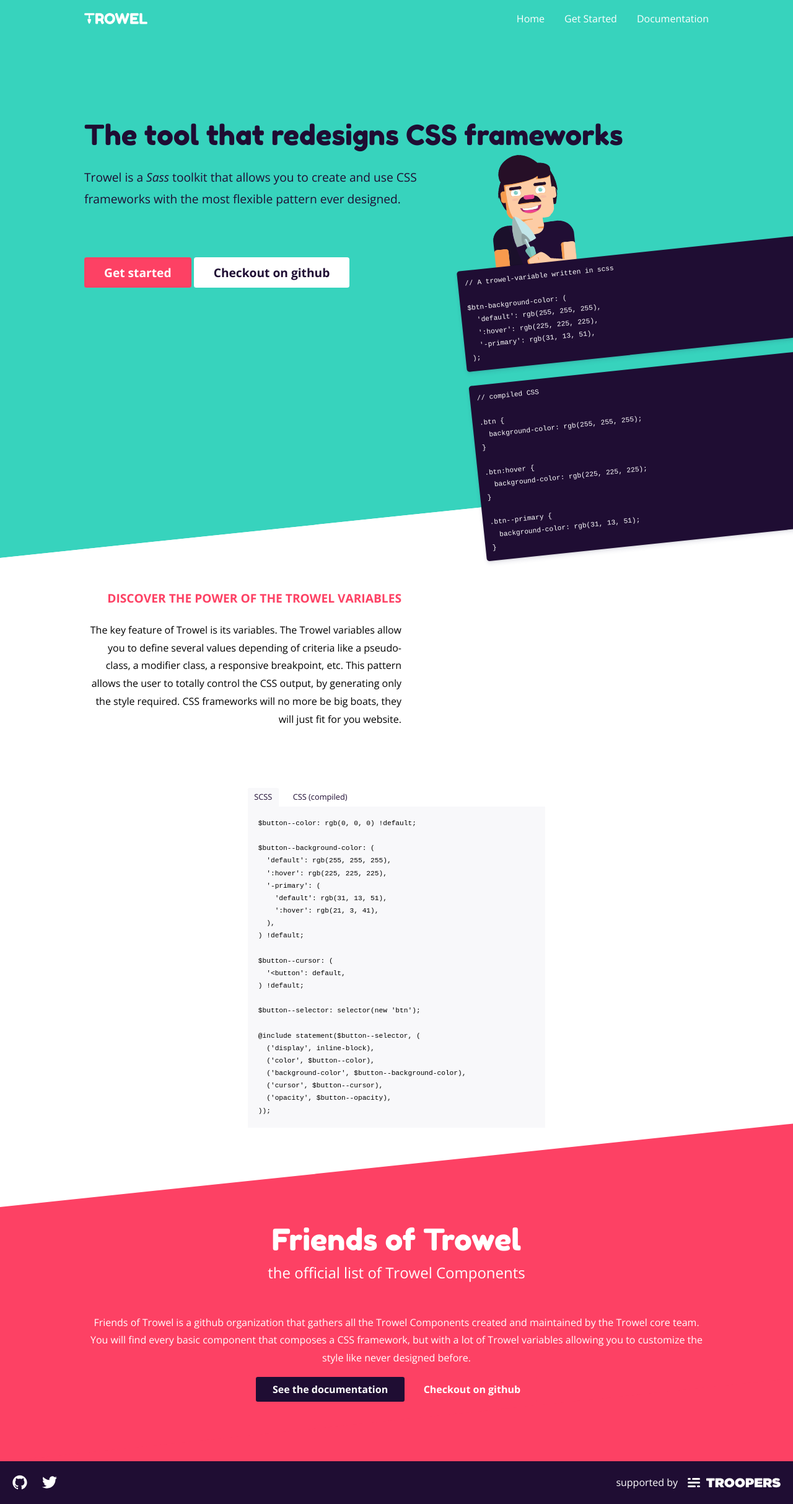
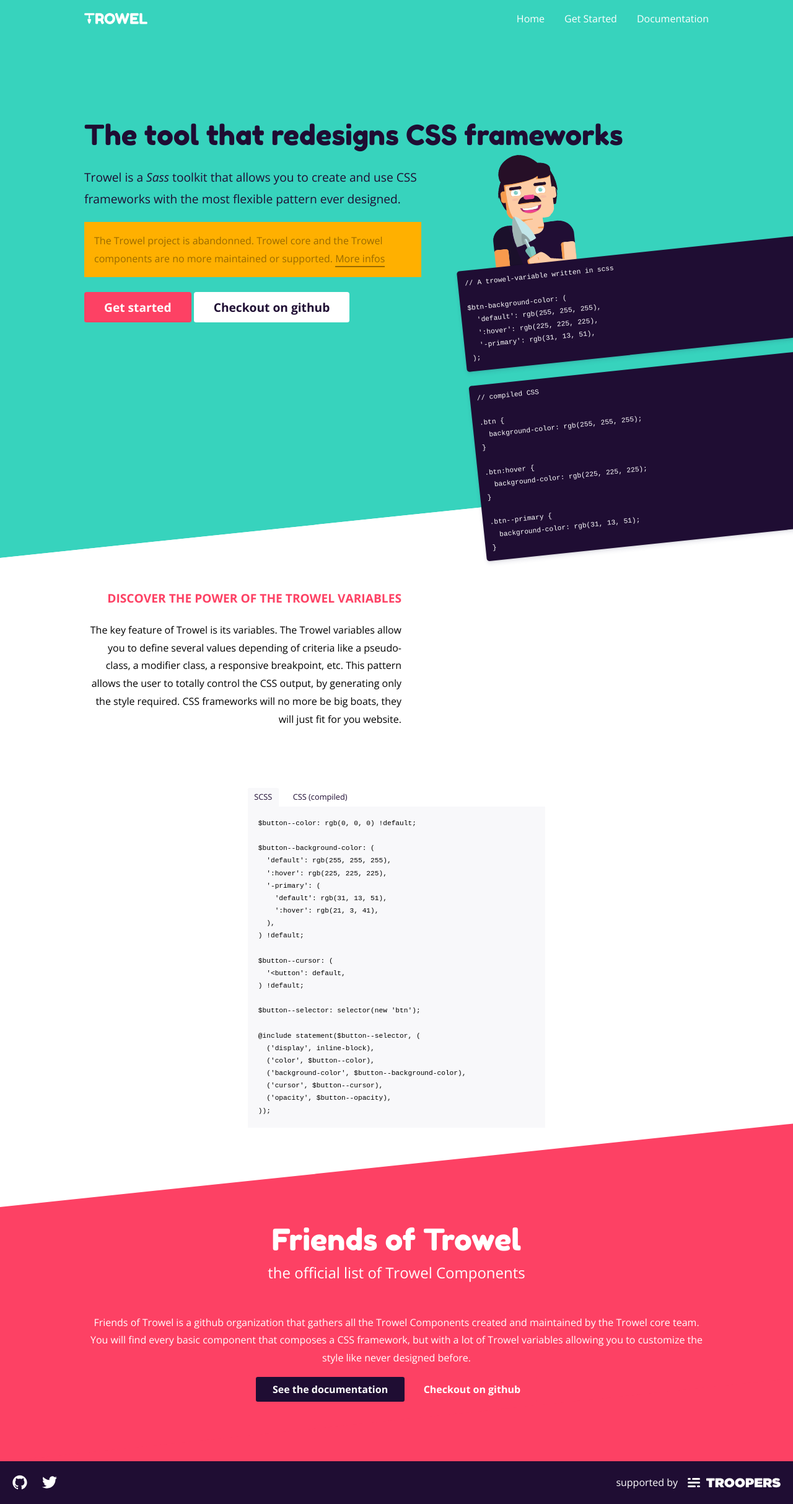
Before and after one commit to Trowel/trowel.github.io, a Jekyll site: the page built from index.html, in a window 1280 px wide. Shown: the whole page at 62% size. Built offline with Jekyll 4.4.1, drawn with Linux system fonts in a browser that asks for light colours.

Commit message:
abandon message

```diff
--- a/_config.yml
+++ b/_config.yml
@@ -24,6 +24,7 @@ defaults:
       path: "" # an empty string here means all files in the project
     values:
       layout: documentation
+      abandon: true
       affix: true
       library: trowel/trowel
       subheader: true
--- /dev/null
+++ b/_includes/abandon.html
@@ -0,0 +1,3 @@
+<div id="abandon">
+    The Trowel project is abandonned. Trowel core and the Trowel components are no more maintained or supported. <a href="{{ '/the-trowel-project-is-over' | prepend: site.baseurl }}">More infos</a>
+</div>
--- a/_layouts/documentation.html
+++ b/_layouts/documentation.html
@@ -8,5 +8,9 @@ layout: default
 {% include sidebar-documentation.html %}
 
 <div id="doc-content"{% if page.affix == true %} data-affix="load"{% endif %}{% if page.heading_anchor == true %} data-headinganchor="true"{% endif %}>
+  {% if page.abandon %}
+    {% include abandon.html %}
+  {% endif %}
+
   {{ content }}
 </div>
--- a/index.html
+++ b/index.html
@@ -16,6 +16,8 @@ affix: false
         <p id="home__intro">
           Trowel is a <i>Sass</i> toolkit that allows you to create and use CSS frameworks with the most flexible pattern ever designed.
         </p>
+
+        {% include abandon.html %}
 
         <p id="home__intro-buttons">
           <a href="{{ '/documentation/get-started' | prepend: site.baseurl }}" class="btn btn--lg btn--danger">Get started</a>
--- a/style/layouts/home/home.scss
+++ b/style/layouts/home/home.scss
@@ -70,7 +70,7 @@
 #home__intro {
   @include color('primary');
   font-size: 1.2rem;
-  margin-bottom: 4em;
+  margin-bottom: 1em;
   max-width: 34rem;
 }
 
```
Also changed, not shown: pages/abandon.md (added, +43 -0 lines), style/layouts/abandon/abandon.scss (added, +31 -0 lines), assets/css/main.css, 1 other file.
